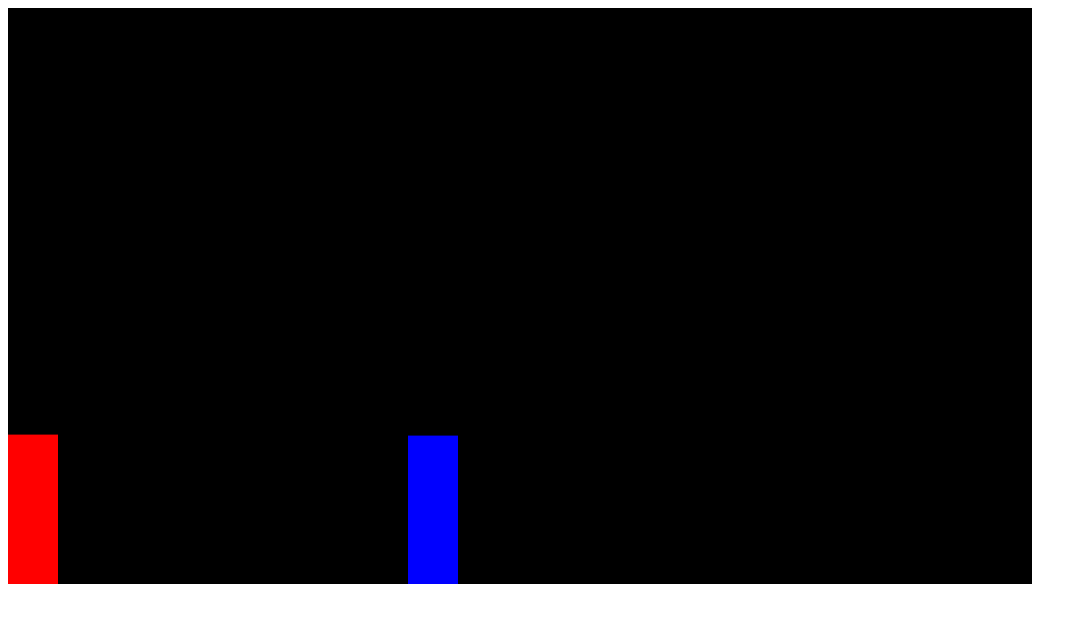
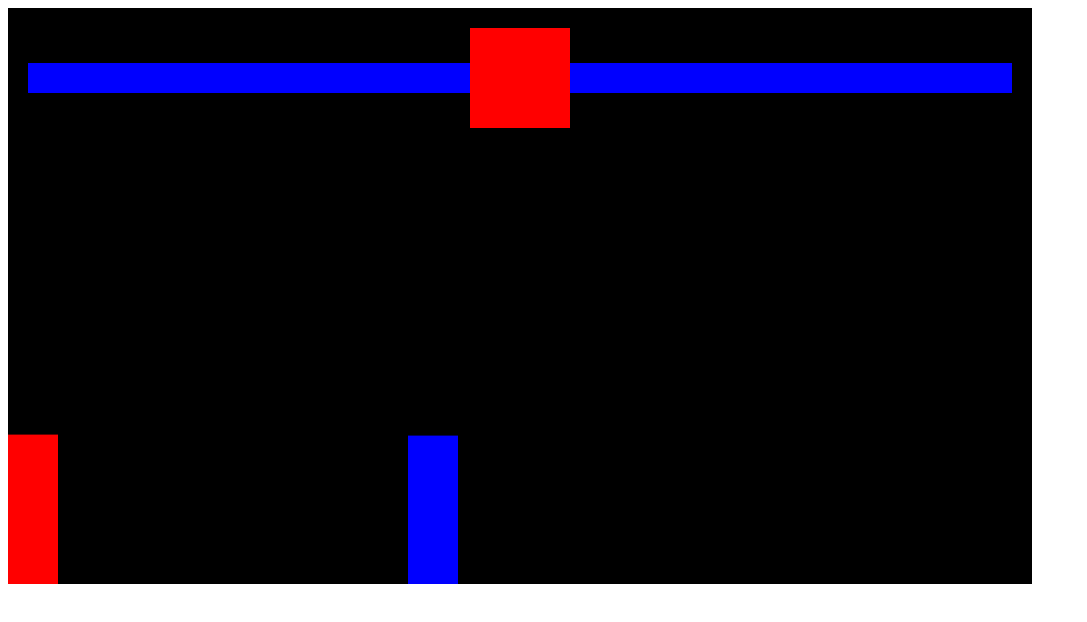
Before and after one commit to taylanbustamante/fighting-game-js, a plain HTML site: page index.html in a window 1280 px wide. Shown: the whole page, without its empty margins (0-1087 px from the left). Drawn offline with Linux system fonts and the light colour scheme.

Commit message:
Health Bar Interface

```diff
--- a/index.html
+++ b/index.html
@@ -1,3 +1,45 @@
-<canvas></canvas>
+<head>
+    <style>
+        * {
+            box-sizing: border-box;
+        }
+    </style>
+</head>
+<body>
+<!-- red container div -->
+<div style="position: relative; display: inline-block">
+    <!-- smaller red container div -->
+    <div style="
+    position: absolute;
+    display: flex;
+    width: 100%;
+    align-items: center;
+    padding: 20px;
+"
+    >
+        <!-- player health -->
+        <div style="position: relative; height: 30px; width: 100%; display: flex; justify-content: flex-end">
+            <div style="background-color: yellow; height: 30px; width: 100%"></div>
+            <div id="playerHealth"
+                 style="position: absolute; background: blue; top: 0; right: 0; bottom: 0; width: 100%"></div>
+        </div>
+        <!-- timer -->
+        <div style="
+        background-color: red;
+        height: 100px;
+        width: 100px;
+        flex-shrink: 0
+"
+        ></div>
+        <!-- enemy health -->
+        <div style="position: relative; height: 30px; width: 100%">
+            <div style="background-color: yellow; height: 30px"></div>
+            <div id="enemyHealth"
+                 style="position: absolute; background: blue; top: 0; right: 0; bottom: 0; left: 0"></div>
+        </div>
+        <div></div>
+    </div>
+    <canvas></canvas>
 
-<script src="index.js"></script>
+    <script src="index.js"></script>
+</body>
--- a/index.js
+++ b/index.js
@@ -26,6 +26,7 @@ class Sprite {
         }
         this.color = color
         this.isAttacking = false
+        this.health = 100
     }
 
     draw() {
@@ -136,7 +137,8 @@ function animate() {
         player.isAttacking
     ) {
         player.isAttacking = false
-        console.log('go')
+        enemy.health -= 20
+        document.querySelector('#enemyHealth').style.width = enemy.health + '%'
     }
 
     if ( rectangularCollision({
@@ -146,7 +148,8 @@ function animate() {
         enemy.isAttacking
     ) {
         enemy.isAttacking = false
-        console.log('enemy attack successful')
+        player.health -= 20
+        document.querySelector('#playerHealth').style.width = player.health + '%'
     }
 }
 
```
